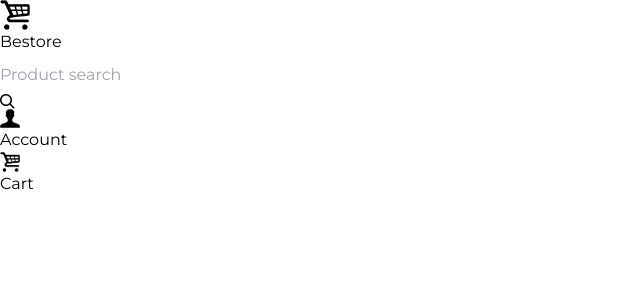
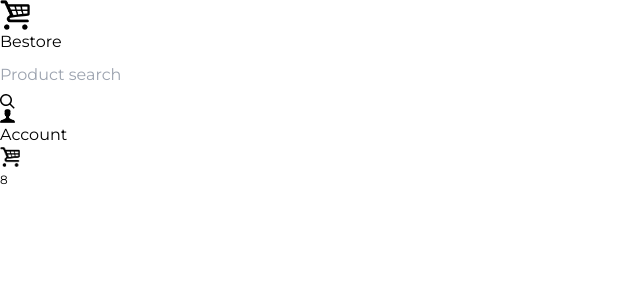
Before and after one commit to Xyzeebit/best-store, a React (Vite) app: page / in a window 1280 px wide. Shown: the top 300 px of the page, without its empty margins (0-640 px from the left). Built offline with nearby package versions, Linux system fonts and the light colour scheme.

Commit message:
Add icon button
- Add link icon button
- Add cart items counter badge

```diff
--- a/src/App.css
+++ b/src/App.css
@@ -36,6 +36,10 @@
 }
 .input-transform {
   transition: width 0.5s;
+}
+.text-xsm {
+  font-size: 0.75rem;
+  line-height: 1.25rem;
 }
 
 .spin {
--- a/src/components/core/Cart.jsx
+++ b/src/components/core/Cart.jsx
@@ -1,13 +1,25 @@
 import { Link } from "react-router-dom";
+import PropTypes from "prop-types";
 import cartIcon from '../../assets/icon-cart.png';
 
-const Cart = () => {
+
+const Cart = ({ items }) => {
     return (
-        <Link to="/checkout" className="flex items-center justify-center gap-2 font-bold">
-            <img src={cartIcon} alt="cart" width={20} height={20} />
-            <span>Cart</span>
-        </Link>
+      <Link to="/checkout" className="flex items-center justify-center gap-2">
+        <img src={cartIcon} alt="cart" width={20} height={20} />
+        {items > 0 ? (
+          <span className="bg-green-900 w-5 h-5 rounded-full flex justify-center items-center text-white text-xsm">
+            {items}
+          </span>
+        ) : (
+          <span className="font-bold text-gray-700 text-sm">Cart</span>
+        )}
+      </Link>
     );
 }
 
+Cart.propTypes = {
+    items: PropTypes.number.isRequired,
+}
+
 export default Cart;
--- a/src/components/core/Header.jsx
+++ b/src/components/core/Header.jsx
@@ -1,29 +1,25 @@
 import Cart from './Cart';
 import NavBrand from './NavBrand';
 import ProductSearch from './ProductSearch';
-import IconButton from './IconButton';
+import LinkIconButton from './LinkIconButton';
 import Wrapper from './Wrapper';
 
 import personIcon from '../../assets/icon-person.png';
 
 const Header = () => {
-    const handleAccount = () => {
-        console.log('account')
-    }
 
     return (
-      <header className="px-8 md:px-16 py-2 flex items-center justify-between gap-4">
-        <NavBrand brand="Bestore" />
-        <ProductSearch />
-        <Wrapper>
-          <IconButton
-            text={"Account"}
-            icon={personIcon}
-            onClick={handleAccount}
-          />
-          <Cart />
-        </Wrapper>
-      </header>
+      <>
+        <div className='bg-green-900 h-4'></div>
+        <header className="px-8 md:px-16 py-2 flex items-center justify-between flex-wrap gap-4">
+          <NavBrand brand="Bestore" />
+          <ProductSearch />
+          <Wrapper>
+            <LinkIconButton text={"Account"} icon={personIcon} to="/account" />
+            <Cart items={8} />
+          </Wrapper>
+        </header>
+      </>
     );
 }
 
--- a/src/components/core/IconButton.jsx
+++ b/src/components/core/IconButton.jsx
@@ -1,11 +1,31 @@
 import PropTypes from 'prop-types';
+import { useState } from 'react';
 
-const IconButton = ({ text, icon, onClick }) => (
-    <button onClick={onClick} className='flex items-center justify-center gap-2 font-bold'>
-        <img src={icon} alt={text} width={20} height={20} />
+
+const IconButton = ({ text, icon, onClick }) => {
+    const [btnBG, setBtnBG] = useState('');
+
+    const handleFocusGained = () => {
+        setBtnBG('bg-red-100');
+    }
+    const handleFocusLost = () => {
+        setBtnBG("");
+    }
+
+    return (
+      <button
+        onClick={onClick}
+        className={`flex items-center justify-center gap-1 font-bold text-sm text-gray-700 transition-all pt-1 pb-1 pl-1 pr-3 rounded-3xl ${btnBG}`}
+        onMouseEnter={handleFocusGained}
+        onMouseLeave={handleFocusLost}
+      >
+        <span className="bg-white p-2 rounded-full">
+          <img src={icon} alt={text} width={15} height={15} />
+        </span>
         <span>{text}</span>
-    </button>
-);
+      </button>
+    );
+}
 
 IconButton.propTypes = {
     text: PropTypes.string,
--- /dev/null
+++ b/src/components/core/LinkIconButton.jsx
@@ -0,0 +1,41 @@
+import PropTypes from 'prop-types';
+import { useState } from 'react';
+import { Link } from "react-router-dom";
+
+
+
+const LinkIconButton = ({ text, icon, to }) => {
+    const [btnBG, setBtnBG] = useState('');
+    const [textColor, setTextColor] = useState('text-gray-700');
+
+    const handleFocusGained = () => {
+        setBtnBG('bg-green-900');
+        setTextColor('text-white');
+    }
+    const handleFocusLost = () => {
+        setBtnBG("");
+        setTextColor("text-gray-700");
+    }
+
+    return (
+      <Link
+        to={to}
+        className={`flex items-center justify-center gap-1 font-bold text-sm transition-all pt-1 pb-1 pl-1 pr-3 rounded-3xl ${btnBG}`}
+        onMouseEnter={handleFocusGained}
+        onMouseLeave={handleFocusLost}
+      >
+        <span className="bg-white p-2 rounded-full">
+          <img src={icon} alt={text} width={15} height={15} />
+        </span>
+        <span className={`${textColor}`}>{text}</span>
+      </Link>
+    );
+}
+
+LinkIconButton.propTypes = {
+    text: PropTypes.string,
+    icon: PropTypes.string,
+    to: PropTypes.string.isRequired,
+}
+
+export default LinkIconButton;
--- a/src/components/core/NavBrand.jsx
+++ b/src/components/core/NavBrand.jsx
@@ -3,7 +3,7 @@
 import logo from '../../assets/icon-cart.png'
 
 const NavBrand = ({ brand }) => (
-    <div className="flex items-center justify-center gap-2">
+    <div className="flex items-center justify-center gap-2 mt-4 md:mt-0">
         <img src={logo} alt={brand} width={30} height={50} />
         <Link to='/' className="font-bold text-2xl text-green-900">{brand}</Link>
     </div>
--- a/src/components/core/Wrapper.jsx
+++ b/src/components/core/Wrapper.jsx
@@ -1,7 +1,7 @@
 import PropTypes from "prop-types";
 
 const Wrapper = ({ children }) => (
-  <div className="inline-flex items-center justify-center gap-10">
+  <div className="inline-flex items-center justify-center gap-8">
     {children}
   </div>
 );
--- a/src/components/core/index.jsx
+++ b/src/components/core/index.jsx
@@ -1,5 +1,6 @@
 import Header from "./Header";
 import ProductSearch from "./ProductSearch";
 import IconButton from "./IconButton";
+import LinkIconButton from "./LinkIconButton";
 
-export { Header, ProductSearch, IconButton };
+export { Header, ProductSearch, IconButton, LinkIconButton };
```
